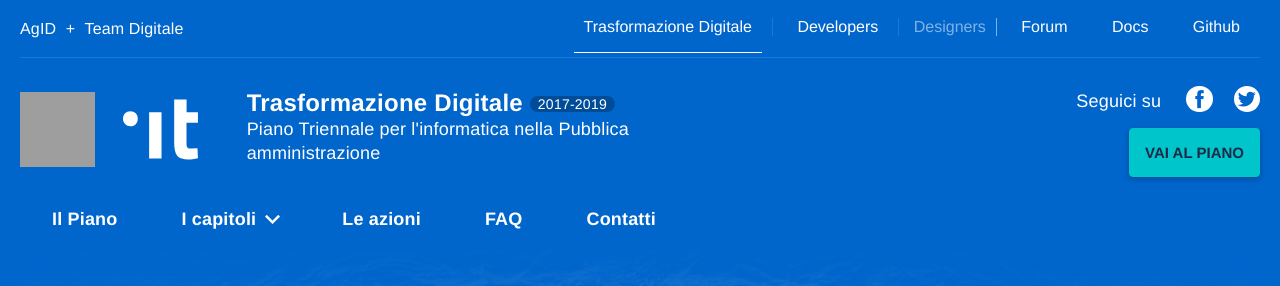
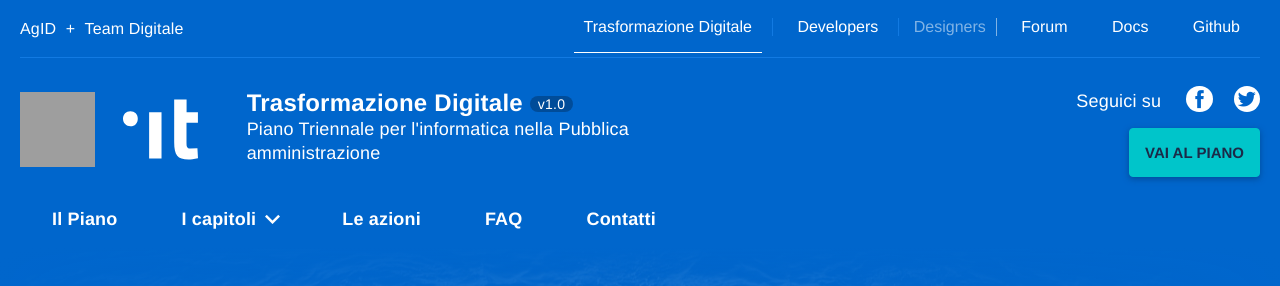
Before and after one commit to italia/pianotriennale-ict.italia.it, a Jekyll site: the page built from _pages/it/index.md, in a window 1280 px wide, cut to the strip 0-286 px from the top of the page. Built offline with Jekyll 4.4.1, drawn with Linux system fonts in a browser that asks for light colours; some web fonts are replaced; grey boxes are pictures that could not be loaded.

Commit message:
Added version to website, pending changelog/release notes

```diff
--- a/_config.yml
+++ b/_config.yml
@@ -58,7 +58,7 @@
 dfp_logo: /assets/images/governo.svg
 dfp_logo_alt: /assets/images/governo-alt.svg
 
-pill: 2017-2019
+pill: v1.0
 
 collections:
   pages:
```
